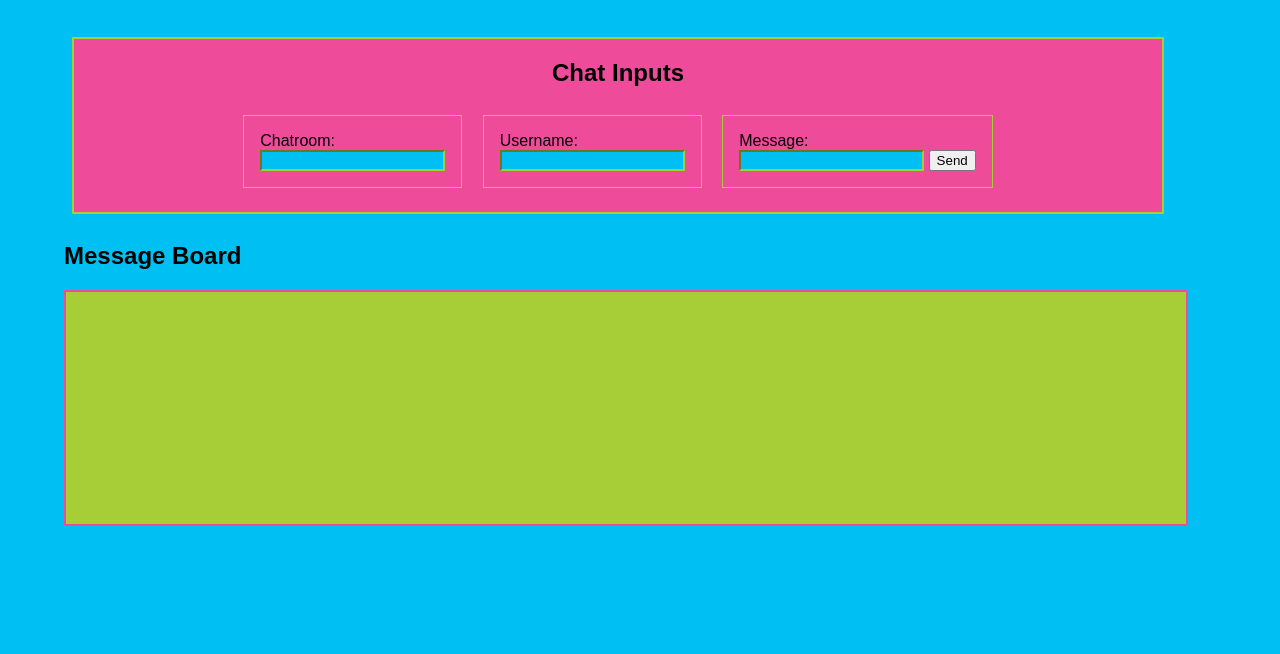
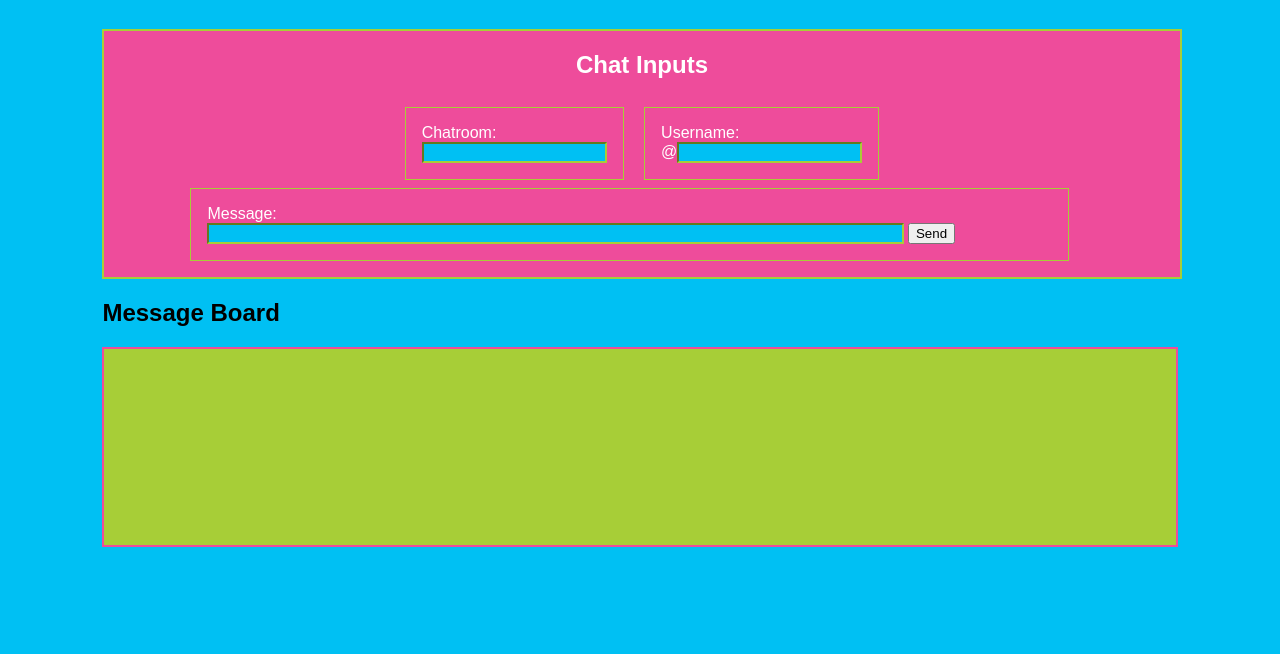
Before and after one commit to hughdevore/Group-Message-App---Front-End, a website: page index.html in a window 1280 px wide. Shown: the part 146-800 px from the top of the page. Drawn offline with Linux system fonts and the light colour scheme; no server answers; a web font is replaced by a local one.

Commit message:
Added Chatroom function

```diff
--- a/css/style.css
+++ b/css/style.css
@@ -6,22 +6,20 @@ body h1 {
 body {
 	font-family: 'Inder', sans-serif;
 	background-color: rgb(0, 192, 243);
-	margin: 0 10% 0 5%;
+	margin: 0% 8% 0% 8%;
+
 }
 
-/*#main {
-	width: 100%;
-}*/
+
 
 #inputs {
-	margin: .5em .5em .5em .5em;
-	padding: 0em 0em 1em 0em;
 	display: inline-block;
 	border: 2px solid rgb(167, 206, 55);
 	width: 100%;
 	text-align: center;
 	background-color: rgb(238, 76, 155);
-
+	padding-bottom: 1em;
+	color: white;
 }
 
 .inputs {
@@ -30,6 +28,21 @@ body {
 	border: 1px solid rgb(167, 206, 55);
 	margin: .5em .5em .5em .5em;
 }
+.msg {
+	padding-bottom: 1em;
+	padding-left: 1em;
+	padding-top: 1em;
+	width: 80%;
+	border: 1px solid rgb(167, 206, 55);
+	text-align: left;
+
+	margin-left: 8%;
+
+}
+#message {
+	width: 80%;
+}
+
 
 .inputs div {
 
@@ -41,14 +54,19 @@ input {
 	background-color: rgb(0, 192, 243);
 }
 
+
+
+#board {
+	width: 100%;
+}
 #message-board {
 	border: 2px solid rgb(238, 76, 155);
 	padding: 1em;
 	color: rgb(93, 45, 145);
 	background-color: rgb(167, 206, 55);
 	overflow: auto;
+	box-sizing: border-box;
 	height: 200px;
-	width:100%;
 }
 
 
--- a/index.html
+++ b/index.html
@@ -10,7 +10,6 @@
   </head>
   <body>
     <h1>hAPIchat!</h1>
-	<section id="main">
     <section id="inputs">
         <H2 id="h-input">Chat Inputs</h2>
 
@@ -21,20 +20,22 @@
 
         <div class='inputs'>
             <div>Username:</div>
-	            <input type='Text' id="username">
+            @<input type='Text' id="username">
         </div>
 
-	        <div class='inputs'>
+        <div class='inputs, msg'>
             <div>Message:</div>
             <input type='Text' id="message">
             <button id="send">Send</button>
         </div>
+	</section>
 
-		</section>
+	<section id="board">
     	<h2 id="mb-input">Message Board</h2>
     	<section id="message-board">
     	</section>
 	</section>
+
     <script type="text/javascript" src="bower_components/jquery/dist/jquery.min.js"></script>
     <script type="text/javascript" src="bower_components/lodash/lodash.js"></script>
     <script type="text/javascript" src="js/main.js"></script>
--- a/js/main.js
+++ b/js/main.js
@@ -14,35 +14,17 @@ $(document).ready(function() {
 
 	var render = function(user) {
 
-		// var user = function(user) {
-		// 	// for (var i = 0; i < user.length; i++) {
-		// 	// 	var stringify = require('json-stable-stringify');
-
-		// 	// 	var s = stringify(user, function(a. b) {
-		// 	// 		return a.key < b.key ? 1 : -1;
-		// 	// 	}
-
-
-		// 	// }
-
-		// 	user.reverse();
-		// 	$.each(user, function(i, item) {
-		// 	    //do something with the item
-		// 	    console.log(item);
-		// 	});
-
-		// }();
-
-		var messageRow = _.template('<div class="instance"><div class="user">User:</div><div class="name"><%= username %></div><div class="message">Message:</div><div class="content"><%= message %></div><div class="stamp">Time:</div><div class="time"><%= created_at %></div></div>')
-
+		var messageRow = _.template('<div class="instance"><div class="user">User:</div><div class="name"><%= username %></div><div class="message">Message:</div><div class="content"><%= message %></div><div class="stamp">Time:</div><div class="time"><%= time_stamp %></div></div>')
 
 		$('#message-board').html('');
 
+		var room = $('#chatroom').val();
+
 		for(var i=0; i<user.length; i++) {
 
-				$('#message-board').append(messageRow(user[i]));
-
-				console.log()
+			if (room == user[i].chatroom) {
+				$('#message-board').prepend(messageRow(user[i]));
+			}
 
 		}
 	};
@@ -68,4 +50,5 @@ $(document).ready(function() {
 
 	$('#send').on('click',postMessage);
 
+
 });
```
Lines whose indentation alone changed are shown as unchanged.
